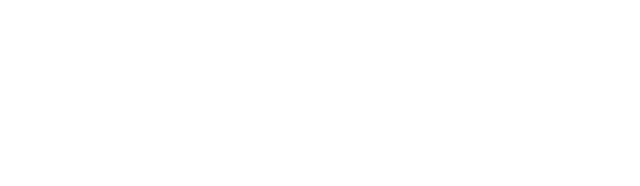
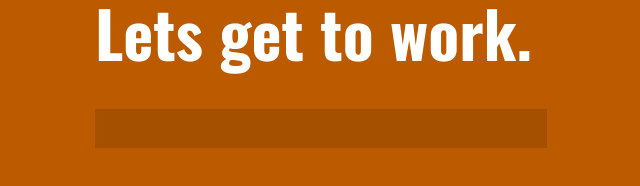
Before and after one commit to NateRudolph/Knuckledown, a plain HTML site: page index.html in a window 1280 px wide. Shown: the whole page, without its empty margins (97-737 px from the left). Drawn offline with nearby package versions, Linux system fonts and the light colour scheme.

Commit message:
Set up some initial styles/markup

```diff
--- /dev/null
+++ b/css/reset.min.css
@@ -0,0 +1,2 @@
+/* reset5 © 2011 opensource.736cs.com MIT */
+html,body,div,span,applet,object,iframe,h1,h2,h3,h4,h5,h6,p,blockquote,pre,a,abbr,acronym,address,big,cite,code,del,dfn,em,font,img,ins,kbd,q,s,samp,small,strike,strong,sub,sup,tt,var,b,i,center,dl,dt,dd,ol,ul,li,fieldset,form,label,legend,table,caption,tbody,tfoot,thead,tr,th,td,article,aside,audio,canvas,details,figcaption,figure,footer,header,hgroup,mark,menu,meter,nav,output,progress,section,summary,time,video{border:0;outline:0;font-size:100%;vertical-align:baseline;background:transparent;margin:0;padding:0;}body{line-height:1;}article,aside,dialog,figure,footer,header,hgroup,nav,section,blockquote{display:block;}nav ul{list-style:none;}ol{list-style:decimal;}ul{list-style:disc;}ul ul{list-style:circle;}blockquote,q{quotes:none;}blockquote:before,blockquote:after,q:before,q:after{content:none;}ins{text-decoration:underline;}del{text-decoration:line-through;}mark{background:none;}abbr[title],dfn[title]{border-bottom:1px dotted #000;cursor:help;}table{border-collapse:collapse;border-spacing:0;}hr{display:block;height:1px;border:0;border-top:1px solid #ccc;margin:1em 0;padding:0;}input[type=submit],input[type=button],button{margin:0!important;padding:0!important;}input,select,a img{vertical-align:middle;}
--- a/css/style.css
+++ b/css/style.css
@@ -0,0 +1,21 @@
+body, html {
+    color:white;
+    background:#bc5a00;
+    font-family: 'Oswald', sans-serif; /* font-weight: bold=700, normal=400, light=300 */
+}
+#wrap {
+    max-width:1000px;
+    width:70%;
+    margin:0 auto;
+}
+h1 {
+    font-weight:700;
+    font-size:4em;
+}
+#taskInput {
+    margin-top:5%;
+    width:50%;
+    font-size:2em;
+    background:#a55000;
+    border:none;
+}
--- a/index.html
+++ b/index.html
@@ -1,8 +1,15 @@
 <!DOCTYPE html>
 <html lang="en">
 <head>
+   <link href='http://fonts.googleapis.com/css?family=Oswald:400,700,300' rel='stylesheet' type='text/css'>
+    <link rel="stylesheet" href="css/reset.min.css">
+    <link rel="stylesheet" href="css/style.css">
     <meta charset="UTF-8">
     <title>Knuckledown - Get to work!</title>
+    <div id="wrap">
+        <h1>Lets get to work.</h1>
+        <input id="taskInput" type="text">
+    </div>
 </head>
 <body>
 
```
Also changed, not shown: 1 other file.
